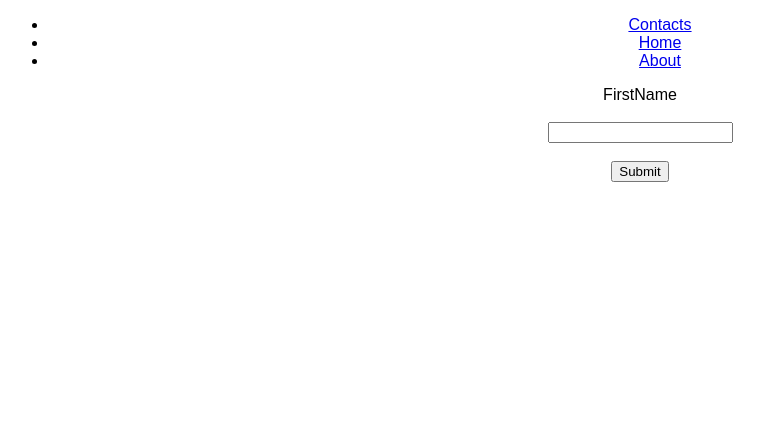
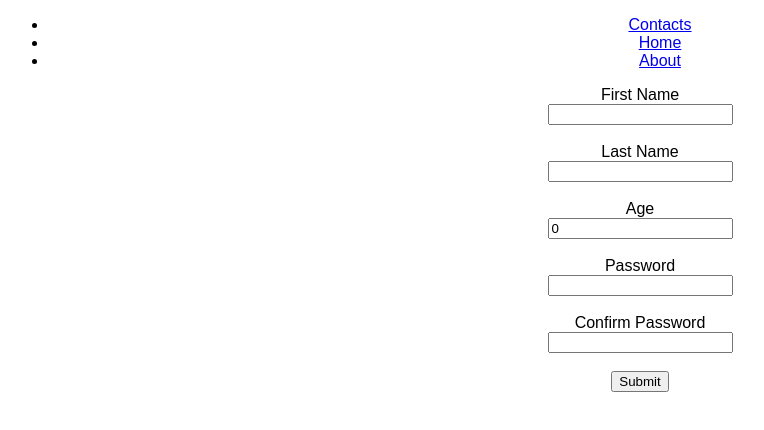
Before and after one commit to arif034/login, a React (Create React App) app: page /login in a window 1280 px wide. Shown: the top 430 px of the page, without its empty margins (0-764 px from the left). Built offline with nearby package versions, Linux system fonts and the light colour scheme.

Commit message:
Login functionality implementation Login functionality implementation

```diff
--- a/src/Login.js
+++ b/src/Login.js
@@ -4,7 +4,11 @@ class Login extends Component {
   constructor(props) {
     super(props);
     this.state = {
-      firstName: ""
+      firstName: "",
+      lastName: "",
+      age: 0,
+      password: "",
+      confirmPassword: ""
     };
   }
 
@@ -14,8 +18,42 @@ class Login extends Component {
     });
   };
 
+  changeLastNameHandler = (event) => {
+    this.setState({
+      lastName: event.target.value
+    });
+  };
+
+  changeAgeHandler = (event) => {
+    this.setState({
+      age: event.target.value
+    });
+  };
+
+  changePasswordHandler = (event) => {
+    this.setState({
+      password: event.target.value
+    });
+  };
+
+  changeConfirmPasswordHandler = (event) => {
+    this.setState({
+      confirmPassword: event.target.value
+    });
+  };
+
   onChange = (event) => {
-    alert(this.state.firstName);
+    alert(
+      this.state.firstName +
+        " " +
+        this.state.lastName +
+        " " +
+        this.state.age +
+        " " +
+        this.state.password +
+        " " +
+        this.state.confirmPassword
+    );
     event.preventDefault();
   };
 
@@ -24,12 +62,43 @@ class Login extends Component {
       <div>
         <Navbar />
         <form>
-          <label>FirstName</label>
-          <br />
+          <label>First Name</label>
           <br />
           <input
             value={this.state.firstName}
             onChange={this.changeFirstNameHandler}
+          />
+          <br />
+          <br />
+          <label>Last Name</label>
+          <br />
+          <input
+            value={this.state.lastName}
+            onChange={this.changeLastNameHandler}
+          />
+          <br />
+          <br />
+          <label>Age</label>
+          <br />
+          <input
+            value={this.state.age}
+            onChange={this.changeAgeHandler}
+          />
+          <br />
+          <br />
+          <label>Password</label>
+          <br />
+          <input
+            value={this.state.password}
+            onChange={this.changePasswordHandler}
+          />
+          <br />
+          <br />
+          <label>Confirm Password</label>
+          <br />
+          <input
+            value={this.state.confirmPassword}
+            onChange={this.changeConfirmPasswordHandler}
           />
           <br />
           <br />
```
